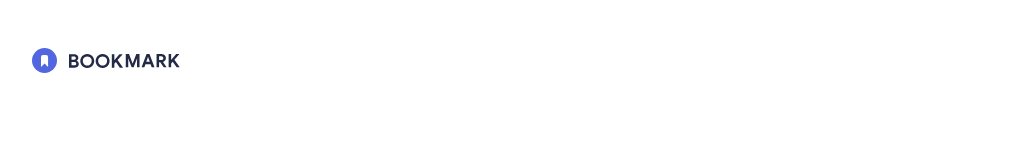
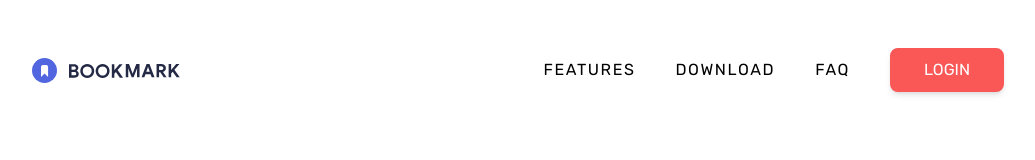
Before and after one commit to Shtekata/tailwind-bookmark, a website: page index.html in a window 1280 px wide. Shown: the whole page, without its empty margins (122-1157 px from the left). Drawn offline with Linux system fonts and the light colour scheme.

Commit message:
Adding nav

```diff
--- a/index.html
+++ b/index.html
@@ -24,12 +24,23 @@
   <body class="overflow-x-hidden">
     <nav class="relative container mx-auto p-6">
       <!-- Flex Container For Nav Items -->
-      <div class="my-6 flex items-center justify-between space-x-20">
+      <div class="my-6 flex items-center justify-between">
         <!-- Logo -->
         <div class="z-30">
           <img id="logo" src="images/logo-bookmark.svg" alt="" />
         </div>
         <!-- Menu Items -->
+        <div class="text-grayshBlue hidden items-center space-x-10 uppercase md:flex">
+          <a class="hover:text-softRed tracking-widest" href="#features">Features</a>
+          <a class="hover:text-softRed tracking-widest" href="#download">Download</a>
+          <a class="hover:text-softRed tracking-widest" href="#faq">FAQ</a>
+          <a
+            class="bg-softRed border-softRed hover:text-softRed rounded-lg border-2 px-8 py-2 text-white shadow-md
+              hover:bg-white"
+            href="#"
+            >Login</a
+          >
+        </div>
       </div>
     </nav>
   </body>
```
Also changed, not shown: css/output.css.
